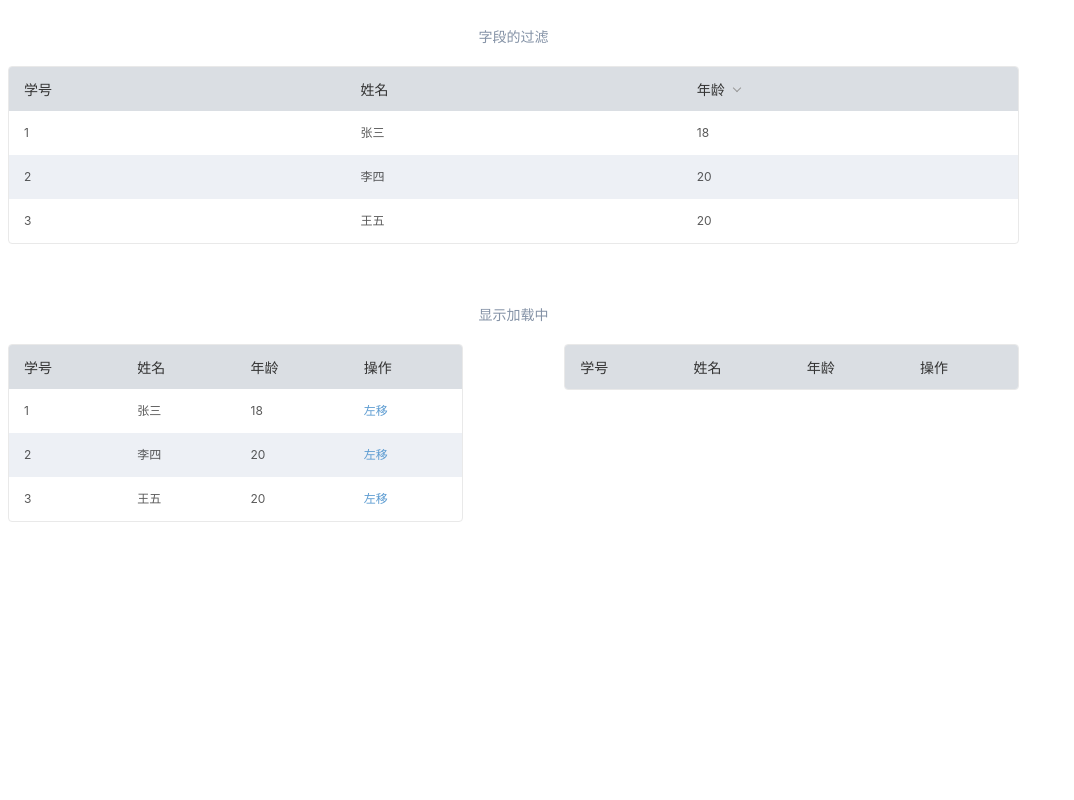
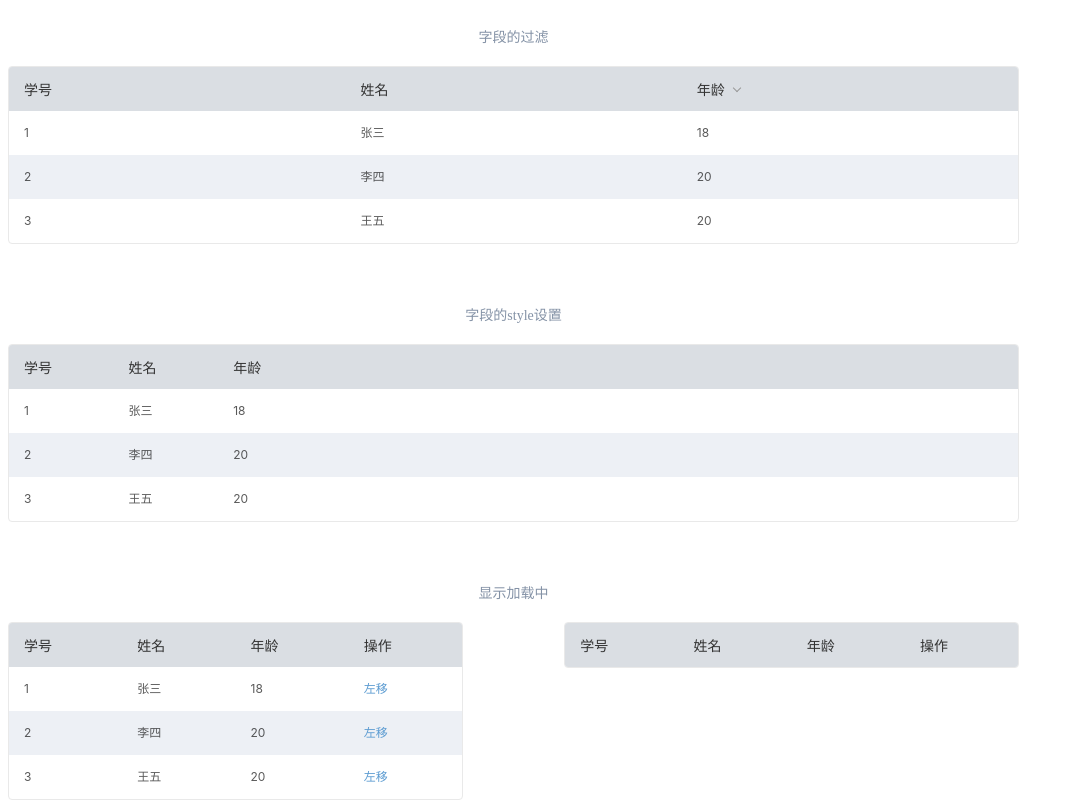
Before and after one commit to keluo/vue-easy-data-grid, a Vue app: page / in a window 1280 px wide. Shown: the part 1982-2782 px from the top of the page, without its empty margins (0-1074 px from the left). Before the commit the page ends 2504 px from the top, so only its background shows below. Built offline with nearby package versions, Linux system fonts and the light colour scheme.

Commit message:
增加列的样式设置

```diff
--- a/example/App.vue
+++ b/example/App.vue
@@ -104,6 +104,16 @@
     <vue-data-grid
       :list-data="listData"
       :columns="columnsForFilter"
+      :zebra="true"
+      :is-key-value="true"
+      @filter-option="filterOption">
+    </vue-data-grid>
+  </div>
+  <div class="block"  style="width: 80%;">
+    <span class="demonstration">字段的style设置</span>
+    <vue-data-grid
+      :list-data="listData"
+      :columns="columnsForStyle"
       :zebra="true"
       :is-key-value="true">
     </vue-data-grid>
@@ -231,6 +241,14 @@ export default {
           'filterValue':[]
         }
       },
+      columnsForStyle:{
+        id:'学号',
+        name:'姓名',
+        age:{
+          name:'年龄',
+          style:'width:800px;'
+        }
+      },
       isLoading:true
     }
   },
@@ -243,6 +261,10 @@ export default {
   watch: {
   },
   methods: {
+    filterOption:function(key){
+      console.log(key);
+      console.log(this.columnsForFilter.age.filterValue);
+    },
     deleteData(value){
       alert('删除'+value+'!');
     },
--- a/src/VueDataGrid.vue
+++ b/src/VueDataGrid.vue
@@ -19,7 +19,7 @@
             <label class="checkbox-inner" for="selectionAll"></label>
           </label>
         </th>
-        <th v-for="(item,key) in columns" >
+        <th v-for="(item,key) in columns" :style="item.style ? item.style : '' ">
           <span v-text="typeof item == 'object' ? item.name : item" class="head-name"></span>
           <div class="sort-wrap" v-if="typeof item == 'object' && item.sort">
             <span class="sort-up" :class="item.sort.type === 'up'?'on':''" @click="sort('up',key)" v-if="!item.sort.support || item.sort.support === 'up'">
@@ -293,7 +293,7 @@ export default {
       }
     },
     filterSubmit(key){
-      this.$emit('filter-option');
+      this.$emit('filter-option',key);
       this.filter[key] = 0;
     }
   }
```
Also changed, not shown: 2 other files (tests, documents, lock files or other folders).
